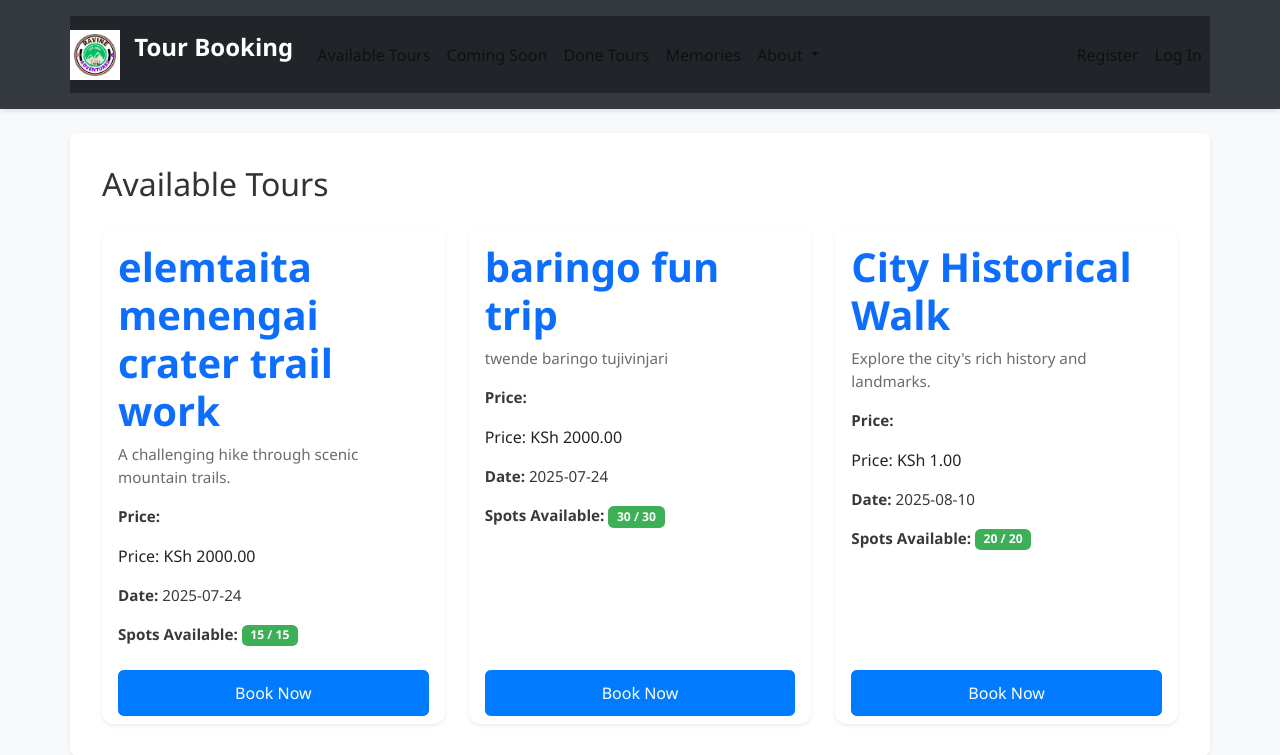
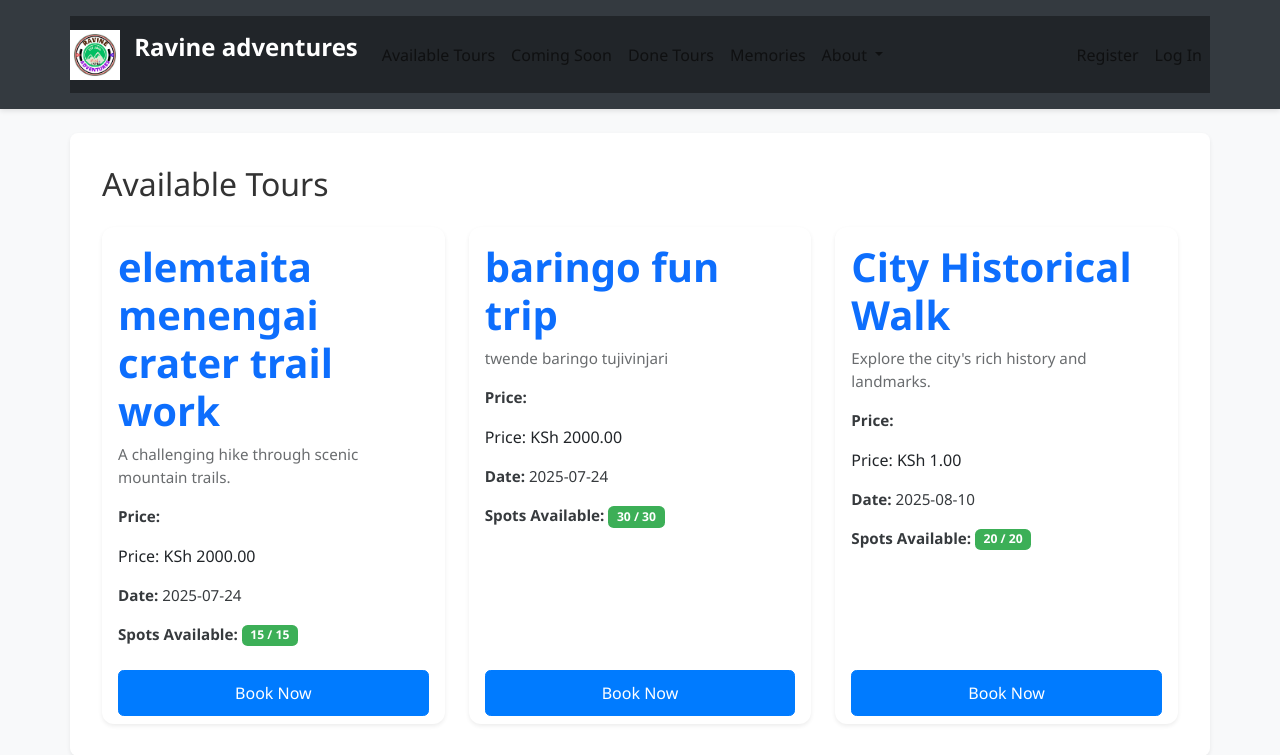
Before and after one commit to Tomno-dev254/booking-system, a Flask app: page /tours in a window 1280 px wide. Shown: the top 755 px of the page. Run offline with Flask 3, Linux system fonts and the light colour scheme; data comes from the database, SQL or seed files in the repository; both versions use the stored data as it was after the commit; some libraries are stand-ins or nearby versions.

Commit message:
Updated features or bug fixes

```diff
--- a/tour_booking_system_v2/templates/base.html
+++ b/tour_booking_system_v2/templates/base.html
@@ -4,7 +4,7 @@
 <head>
     <meta charset="UTF-8">
     <meta name="viewport" content="width=device-width, initial-scale=1.0">
-    <title>{% block title %}Tour Booking System{% endblock %}</title>
+    <title>{% block title %}Booking System{% endblock %}</title>
 
     <link href="https://cdn.jsdelivr.net/npm/bootstrap@5.3.3/dist/css/bootstrap.min.css" rel="stylesheet" integrity="sha384-QWTKZyjpPEjISv5WaRU9OFeRpok6YctnYmDr5pNlyT2bRjXh0JMhjY6hW+ALEwIH" crossorigin="anonymous">
 
@@ -19,7 +19,7 @@
     <header class="bg-dark text-white py-3">
         <nav class="navbar navbar-expand-lg navbar-dark bg-dark container">
             <a class="navbar-brand" href="{{ url_for('index') }}">
-                <img src="{{ url_for('static', filename='images/logos.png') }}" alt="Tour Booking Logo" style="height: 50px; width: auto;" class="d-inline-block align-text-top me-2"> Tour Booking
+                <img src="{{ url_for('static', filename='images/logos.png') }}" alt="Tour Booking Logo" style="height: 50px; width: auto;" class="d-inline-block align-text-top me-2"> Ravine adventures
             </a>
             <button class="navbar-toggler" type="button" data-bs-toggle="collapse" data-bs-target="#navbarNav" aria-controls="navbarNav" aria-expanded="false" aria-label="Toggle navigation">
                 <span class="navbar-toggler-icon"></span>
--- a/tour_booking_system_v2/templates/index.html
+++ b/tour_booking_system_v2/templates/index.html
@@ -1,7 +1,7 @@
 {% extends 'base.html' %} {% block title %}Welcome{% endblock %} {% block content %}
 <div class="jumbotron text-center p-5 rounded hero-section text-white"> {# Added hero-section and text-white, removed bg-light #}
-    <h2 class="display-4">Welcome to Our Tour Booking System!</h2>
-    <p class="lead">Discover amazing tours and book your next adventure with ease.</p>
+    <h2 class="display-4">Welcome to Our Online Tour Booking System!</h2>
+    <p class="lead">Discover amazing tours and book your next adventure online!.</p>
     <hr class="my-4">
     <p><a href="{{ url_for('tours') }}" class="btn btn-primary btn-lg">Browse Tours</a></p>
 </div>
```
Also changed, not shown: tour_booking_system_v2/instance/tour_booking.db, 1 other file.
